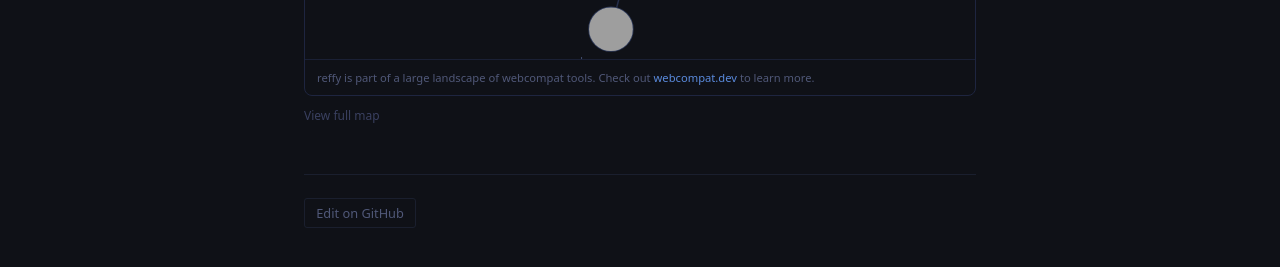
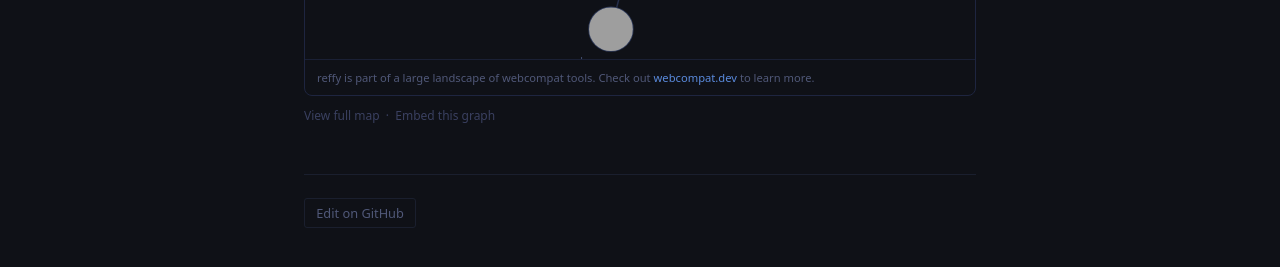
Before and after one commit to NiklasMerz/webcompat, a Jekyll site: the page built from _tools/reffy.md, in a window 1280 px wide and 1093 px high. Shown: the part 787-1054 px from the top of the window. Built offline with Jekyll 4.4.1, drawn with Linux system fonts in a browser that asks for light colours.

Commit message:
embedding link

```diff
--- a/_layouts/tool.html
+++ b/_layouts/tool.html
@@ -96,6 +96,8 @@
         <tool-graph node-id="{{ page.node_id }}" show-description="false"></tool-graph>
         <p class="connections-caption">
           <a href="/">View full map</a>
+          &nbsp;·&nbsp;
+          <a href="https://github.com/NiklasMerz/webcompat#embed-on-an-external-page" target="_blank" rel="noopener noreferrer">Embed this graph</a>
         </p>
       </section>
       {% endif %}
```
